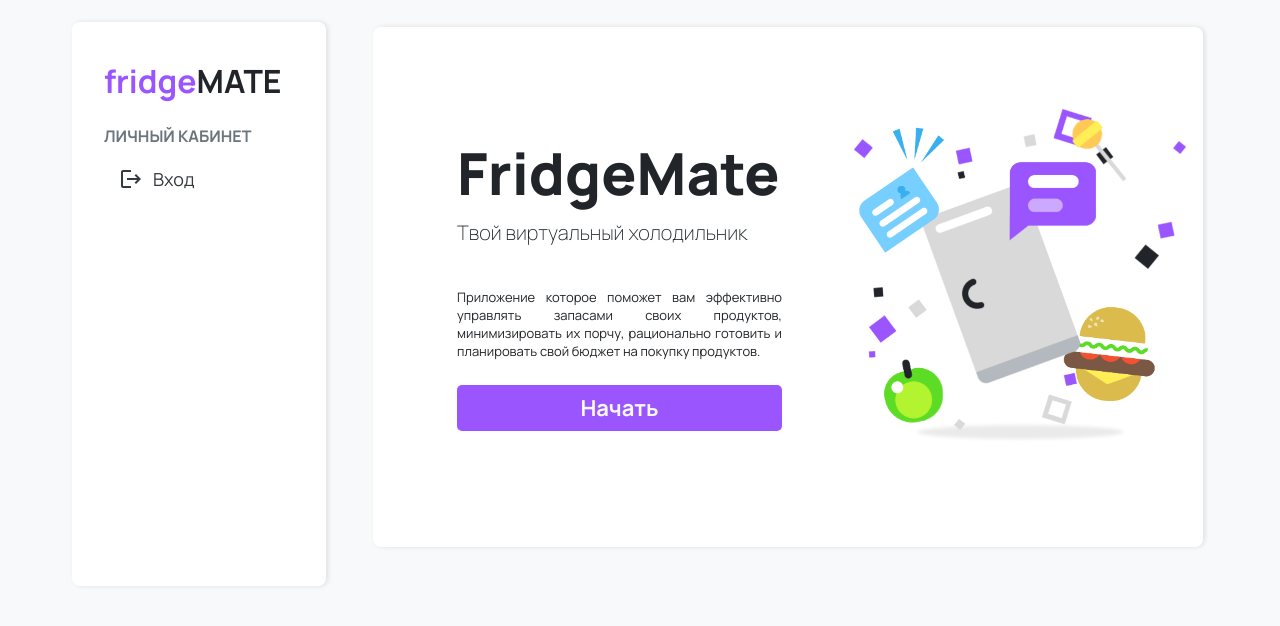
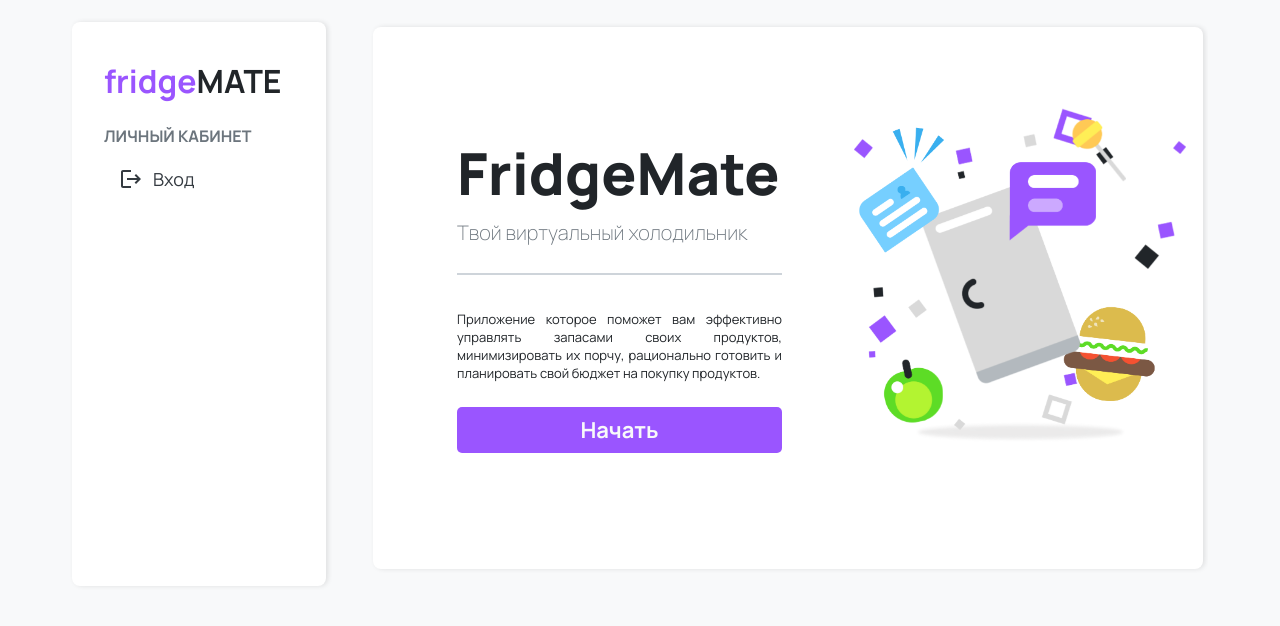
Before and after one commit to antonlukisha/fridge-mate, a React (Create React App) app in the folder frontend/web/: page / in a window 1280 px wide. Shown: the top 626 px of the page. Built offline with nearby package versions, Linux system fonts and the light colour scheme.

Commit message:
frontend auth a little remarks

```diff
--- a/frontend/web/src/pages/Main.js
+++ b/frontend/web/src/pages/Main.js
@@ -21,6 +21,7 @@ const Main = () => {
           <div className="main-header">
             FridgeMate
             <span className="main-span">Твой виртуальный холодильник </span>
+            <div className="divider"></div>
           </div>
           <div className="main-text">
             Приложение которое поможет вам эффективно управлять запасами своих продуктов, минимизировать их порчу, рационально готовить и планировать свой бюджет на покупку продуктов.
--- a/frontend/web/src/styles/App.css
+++ b/frontend/web/src/styles/App.css
@@ -168,6 +168,7 @@ h3 {
 .main-span {
   font-size: 20px;
   font-weight: 100;
+  color: #6c757d;
 }
 
 /*========== 4. Links ==========*/
```
